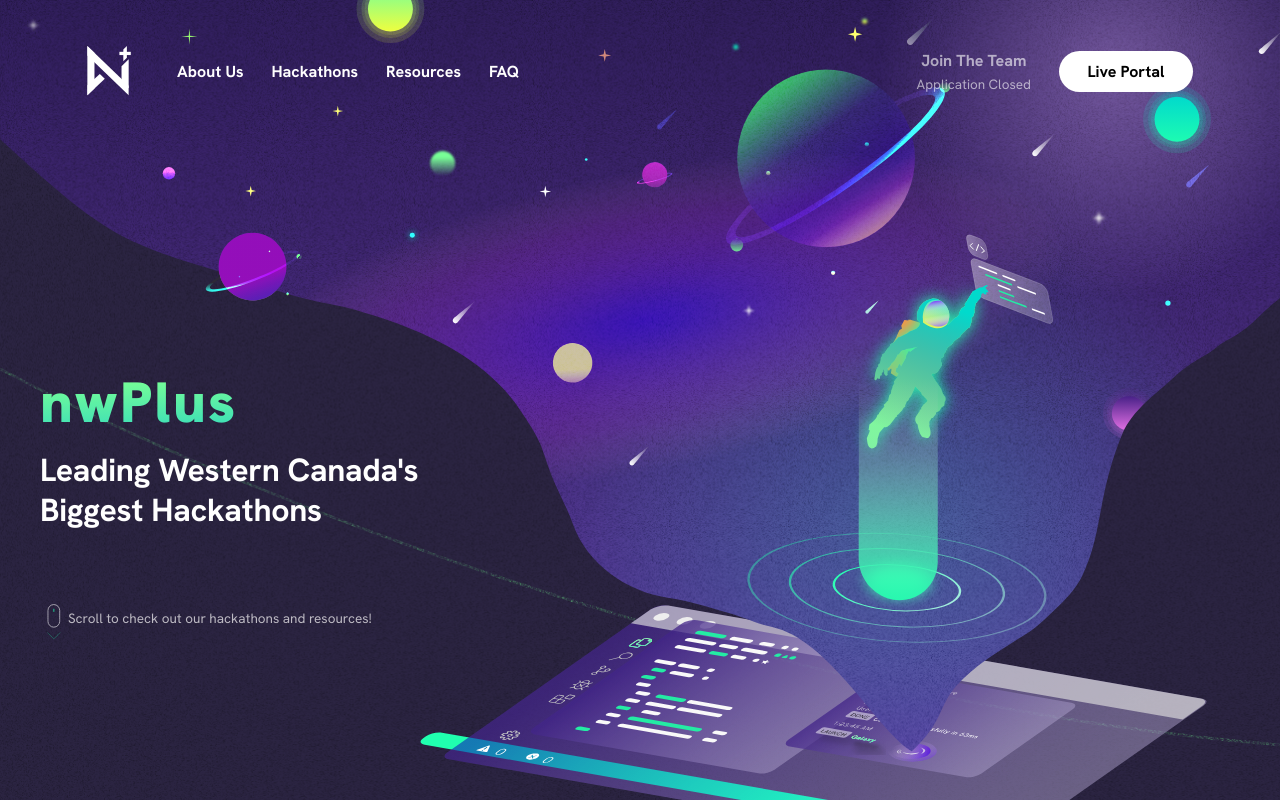
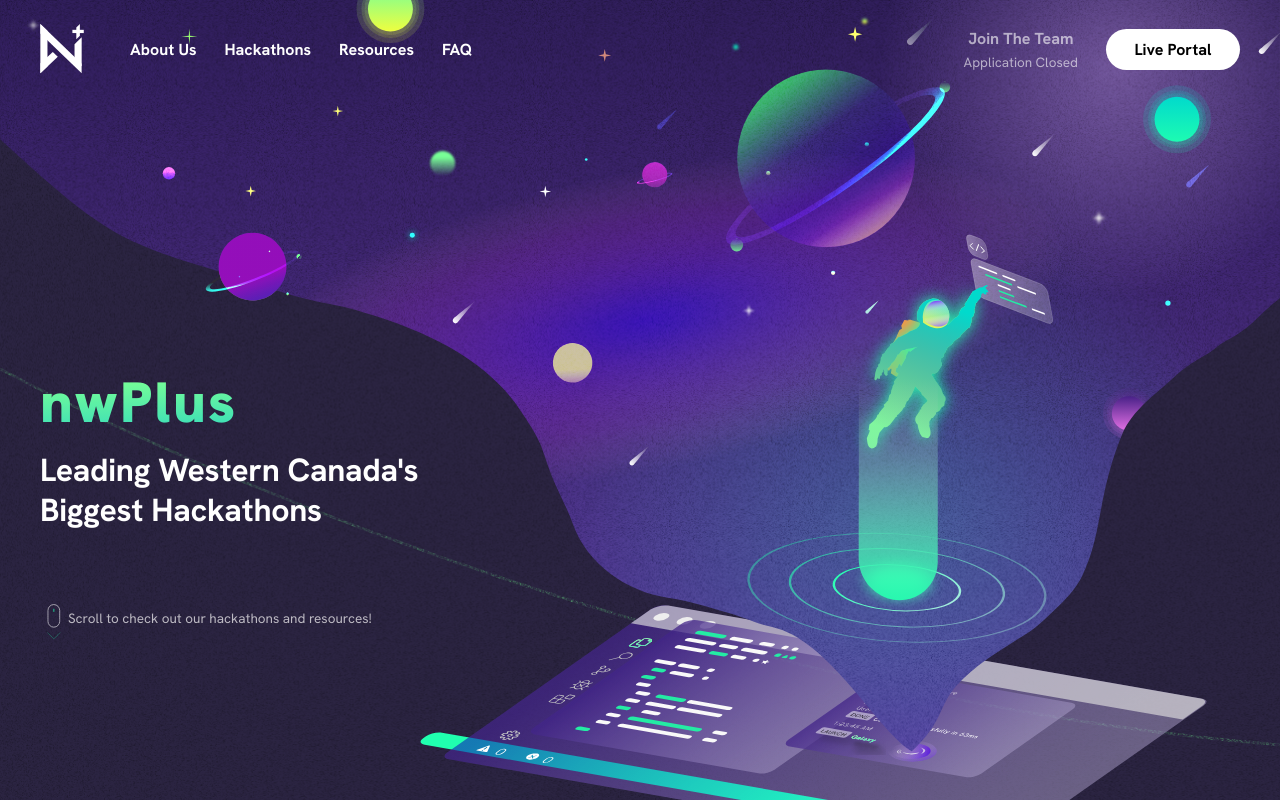
Before and after one commit to nwplus/www, a Next.js app: page /charcuterie in a window 1280 px wide. Shown: the top 800 px of the page. Built offline with nearby package versions, Linux system fonts and the light colour scheme.

Commit message:
remove styled div around navbar in charcuterie

```diff
--- a/components/ContentContainer.js
+++ b/components/ContentContainer.js
@@ -11,7 +11,7 @@ const Wrapper = styled.div`
   }
 `;
 
-const Content = styled.div`
+export const Content = styled.div`
   width: 100%;
   padding: 24px 40px;
   scroll-behaviour: smooth;
--- a/components/NavBar.js
+++ b/components/NavBar.js
@@ -1,12 +1,12 @@
 import styled from 'styled-components';
+import { Content } from './ContentContainer';
 
-const NavBarContainer = styled.div`
+const NavBarContainer = styled(Content)`
   display: flex;
   align-items: center;
   justify-content: space-between;
-  padding: 46px 87px;
-  width: 100%;
   position: absolute;
+  top: 0;
   z-index: 3;
 `;
 
--- a/pages/charcuterie.js
+++ b/pages/charcuterie.js
@@ -124,9 +124,7 @@ export default function Charcuterie() {
         <title>Charcuterie | nwPlus</title>
       </Head>
       <Background>
-        <div style={{ position: 'fixed', top: 0, width: '100%' }}>
-          <NavBar hiring={false}/>
-        </div>
+        <NavBar hiring={false}/>
         <Hero />
         <ContentContainer>
           <LargeTitle>charcuterie 😋</LargeTitle>
```
